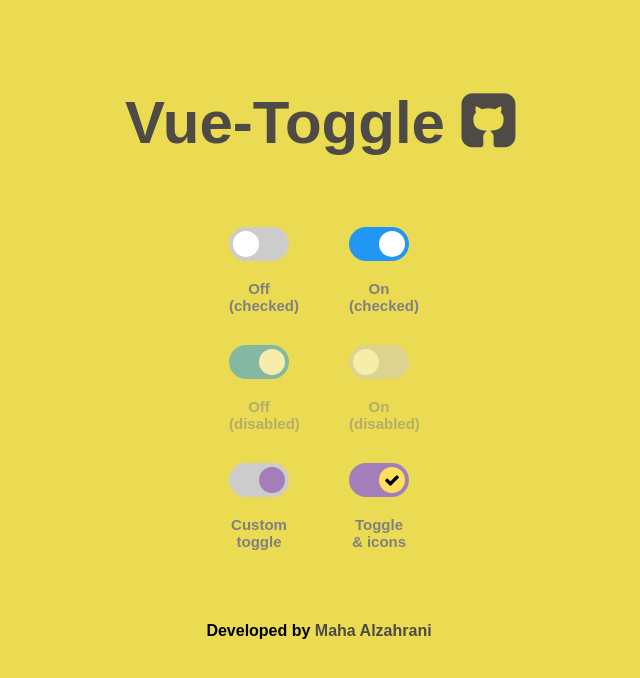
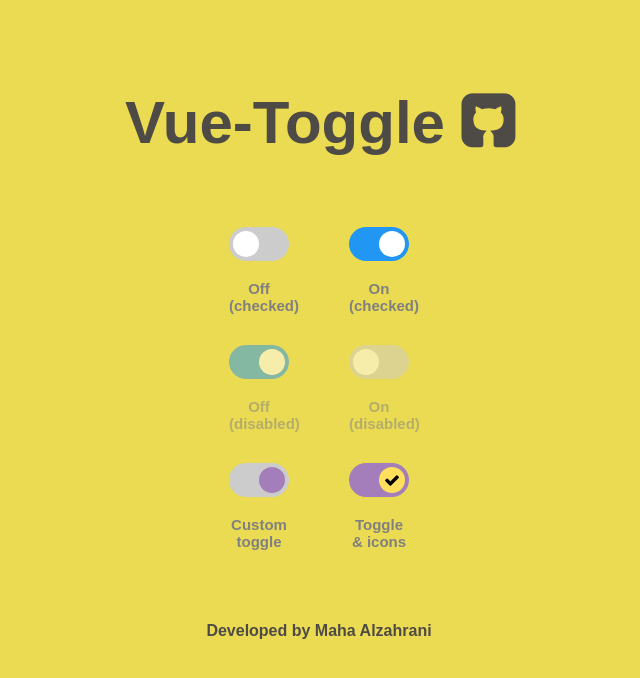
Before and after one commit to mahazz/Vue-Toggle, a Vue app: page / in a window 1280 px wide. Shown: the top 678 px of the page, without its empty margins (321-961 px from the left). Built offline with nearby package versions, Linux system fonts and the light colour scheme.

Commit message:
footer style

```diff
--- a/src/assets/styles/components/_toggle.scss
+++ b/src/assets/styles/components/_toggle.scss
@@ -47,6 +47,7 @@ input:checked + .icon::before {
 }
 .dev-footer {
   margin-top: 71px;
+  color: #4e4a46;
 }
 input + .icon::before {
   font-family: "FontAwesome";
```
